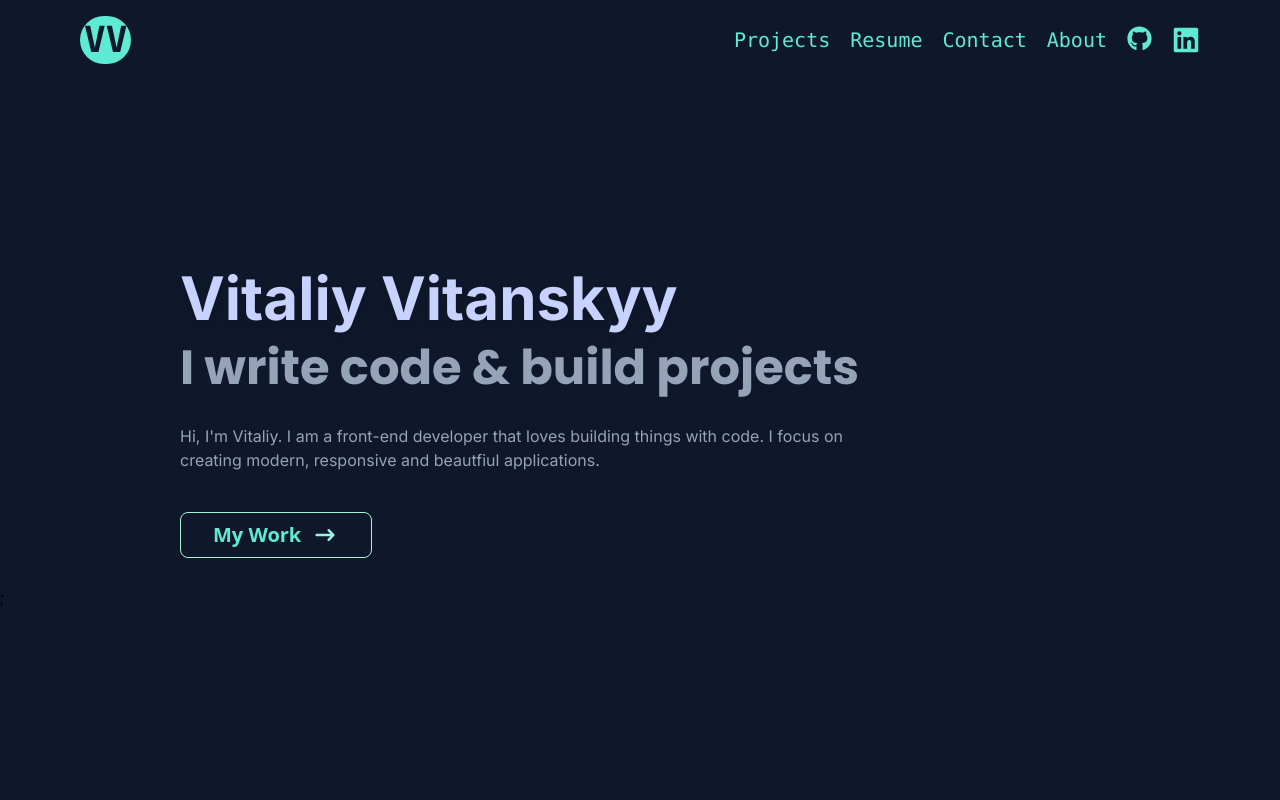
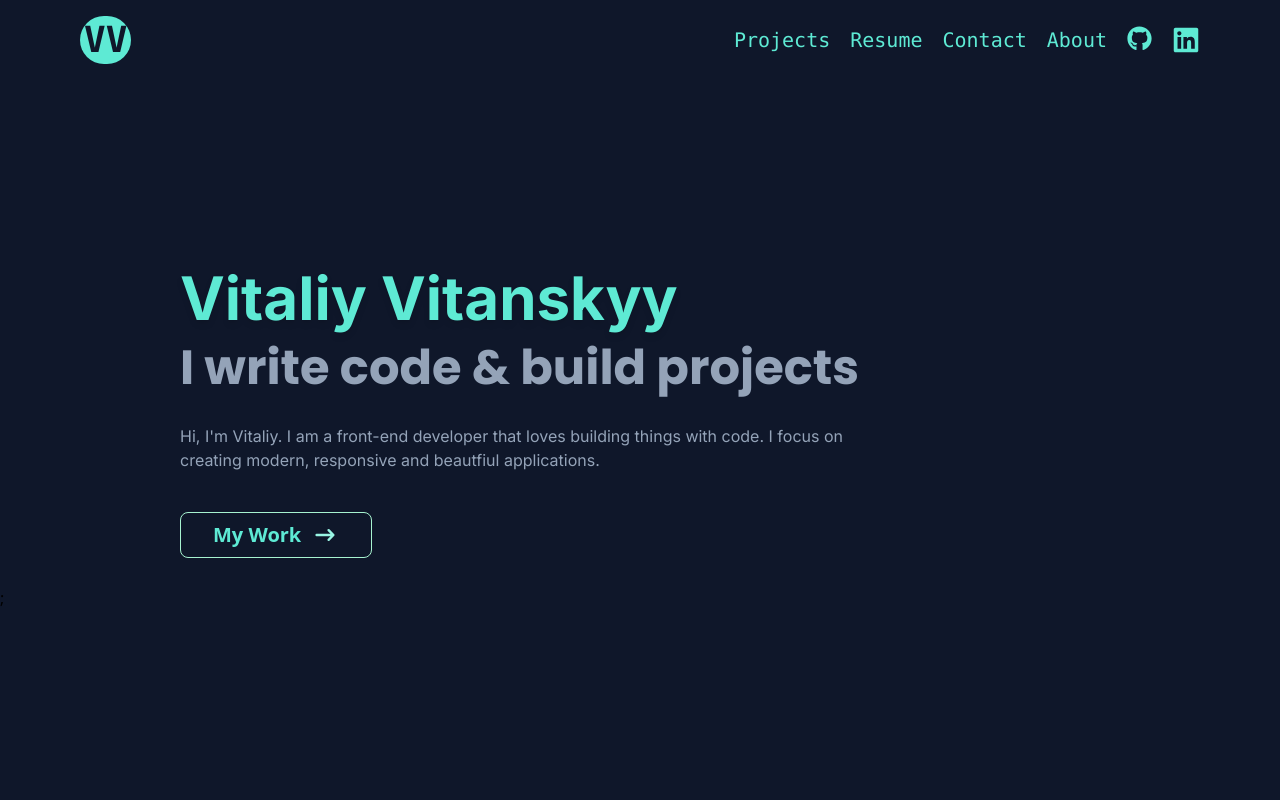
Before and after one commit to VitaliyV22/portfolio-v2, a React (Vite) app: page / in a window 1280 px wide. Shown: the top 800 px of the page. Built offline with nearby package versions, Linux system fonts and the light colour scheme.

Commit message:
navbar bug

```diff
--- a/src/App.jsx
+++ b/src/App.jsx
@@ -10,9 +10,9 @@ import { Footer } from "./components/Footer.jsx/Footer";
 function App() {
   return (
    <>
-   <div className="z-50 "><Header/></div>
+   <div className="z-50 relative"><Header/></div>
 
-   <Home />
+   <Home className="z-0"/>
    <About />
    <Work />
    <Contact />
--- a/src/components/Header/Header.jsx
+++ b/src/components/Header/Header.jsx
@@ -121,7 +121,7 @@ export const Header = () => {
       </motion.div>
 
       {/* hamburger */}
-      <div onClick={handleClick} className="lg:hidden z-10 ">
+      <div onClick={handleClick} className="lg:hidden z-50 ">
         <div className="text-teal-200 absolute left-0  ">
           {!nav ? <FaBars size={40} /> : <FaTimes size={30} />}
         </div>
--- a/src/components/Home/Home.jsx
+++ b/src/components/Home/Home.jsx
@@ -10,7 +10,7 @@ export const Home = () => {
     <div>
 
       <motion.div initial={{ opacity: 0, y: -110 }} animate={{ opacity: 1, y: 0 }} transition={{ duration: 0.7 }} >
-        <h2 className="mt-2 drop-shadow-md">Vitaliy Vitanskyy</h2>
+        <h2 className="mt-2  text-teal-300 drop-shadow-md">Vitaliy Vitanskyy</h2>
       </motion.div>
       <motion.div initial={{ opacity: 0, y: -80 }} animate={{ opacity: 1, y: 0 }} transition={{ duration: 0.5 }} >
         <h3 className="mt-4 font-bold">I write code & build projects</h3>
```
